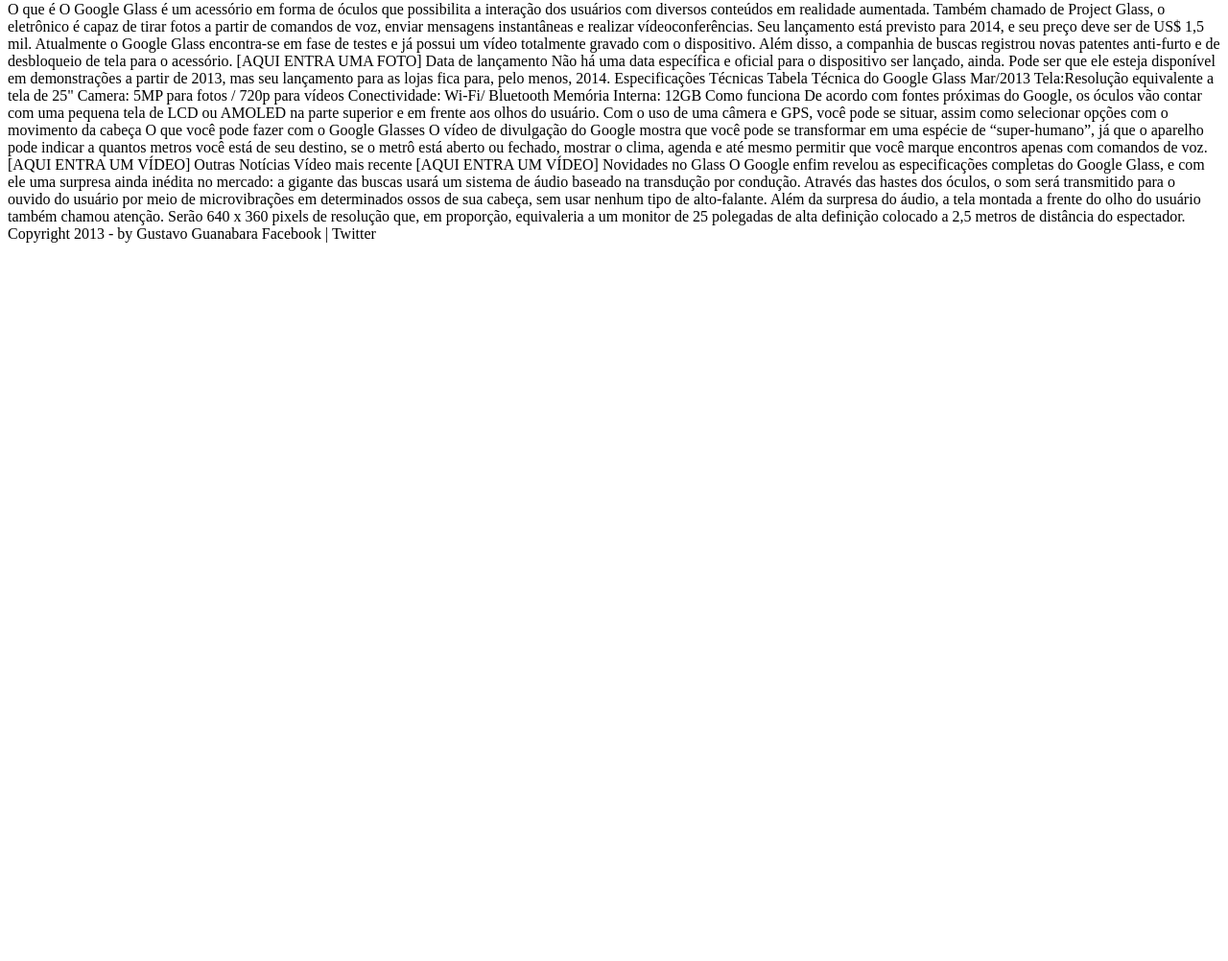
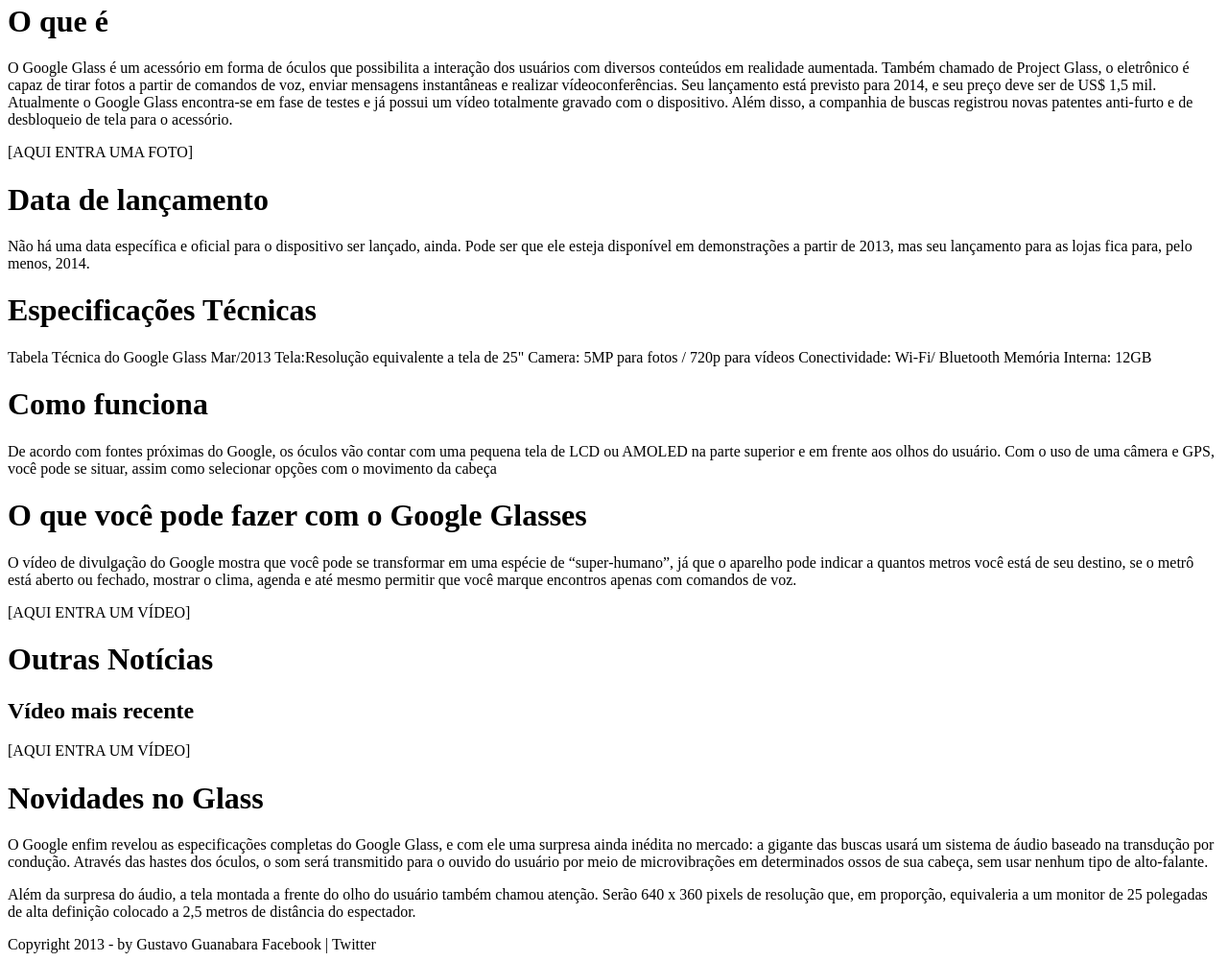
Before and after one commit to douglasabnovato/google-glass, a plain HTML site: page index.html in a window 1280 px wide. Shown: the part 489-1491 px from the top of the page at 96% size. Before the commit the page ends 800 px from the top, so only its background shows below. Drawn offline with Linux system fonts and the light colour scheme.

Commit message:
paragráfos quebra de textos símbolos especiais

```diff
--- a/index.html
+++ b/index.html
@@ -32,39 +32,38 @@
             </hgroup>
 
 
-            O que é
-            O Google Glass é um acessório em forma de óculos que possibilita a interação dos usuários com diversos conteúdos em realidade aumentada. Também chamado de Project Glass, o eletrônico é capaz de tirar fotos a partir de comandos de voz, enviar mensagens instantâneas e realizar vídeoconferências. Seu lançamento está previsto para 2014, e seu preço deve ser de US$ 1,5 mil. Atualmente o Google Glass encontra-se em fase de testes e já possui um vídeo totalmente gravado com o dispositivo. Além disso, a companhia de buscas registrou novas patentes anti-furto e de desbloqueio de tela para o acessório.
+            <h1>O que é</h1>
+            <p>O Google Glass é um acessório em forma de óculos que possibilita a interação dos usuários com diversos conteúdos em realidade aumentada. Também chamado de Project Glass, o eletrônico é capaz de tirar fotos a partir de comandos de voz, enviar mensagens instantâneas e realizar vídeoconferências. Seu lançamento está previsto para 2014, e seu preço deve ser de US$ 1,5 mil. Atualmente o Google Glass encontra-se em fase de testes e já possui um vídeo totalmente gravado com o dispositivo. Além disso, a companhia de buscas registrou novas patentes anti-furto e de desbloqueio de tela para o acessório.</p>
 
             [AQUI ENTRA UMA FOTO]
 
-            Data de lançamento
-            Não há uma data específica e oficial para o dispositivo ser lançado, ainda. Pode ser que ele esteja disponível em demonstrações a partir de 2013, mas seu lançamento para as lojas fica para, pelo menos, 2014.
+            <h1>Data de lançamento</h1>
+            <p>Não há uma data específica e oficial para o dispositivo ser lançado, ainda. Pode ser que ele esteja disponível em demonstrações a partir de 2013, mas seu lançamento para as lojas fica para, pelo menos, 2014.</p>
 
-            Especificações Técnicas
-            Tabela Técnica do Google Glass Mar/2013
-
+            <h1>Especificações Técnicas</h1>
+            <p>Tabela Técnica do Google Glass Mar/2013
             Tela:Resolução equivalente a tela de 25"
             Camera: 5MP para fotos / 720p para vídeos
             Conectividade: Wi-Fi/ Bluetooth
-            Memória Interna: 12GB
+            Memória Interna: 12GB</p>
 
-            Como funciona
-            De acordo com fontes próximas do Google, os óculos vão contar com uma pequena tela de LCD ou AMOLED na parte superior e em frente aos olhos do usuário. Com o uso de uma câmera e GPS, você pode se situar, assim como selecionar opções com o movimento da cabeça
+            <h1>Como funciona</h1>
+            <p> De acordo com fontes próximas do Google, os óculos vão contar com uma pequena tela de LCD ou AMOLED na parte superior e em frente aos olhos do usuário. Com o uso de uma câmera e GPS, você pode se situar, assim como selecionar opções com o movimento da cabeça </p>
 
-            O que você pode fazer com o Google Glasses
-            O vídeo de divulgação do Google mostra que você pode se transformar em uma espécie de “super-humano”, já que o aparelho pode indicar a quantos metros você está de seu destino, se o metrô está aberto ou fechado, mostrar o clima, agenda e até mesmo permitir que você marque encontros apenas com comandos de voz.
+            <h1>O que você pode fazer com o Google Glasses</h1>
+            <p> O vídeo de divulgação do Google mostra que você pode se transformar em uma espécie de “super-<wbr/>humano”, já que o aparelho pode indicar a quantos metros você está de seu destino, se o metrô está aberto ou fechado, mostrar o clima, agenda e até mesmo permitir que você marque encontros apenas com comandos de voz. </p>
 
             [AQUI ENTRA UM VÍDEO]
 
-            Outras Notícias
-            Vídeo mais recente
+            <h1>Outras Notícias</h1>
+            <h2>Vídeo mais recente</h2>
 
             [AQUI ENTRA UM VÍDEO]
 
-            Novidades no Glass
-            O Google enfim revelou as especificações completas do Google Glass, e com ele uma surpresa ainda inédita no mercado: a gigante das buscas usará um sistema de áudio baseado na transdução por condução. Através das hastes dos óculos, o som será transmitido para o ouvido do usuário por meio de microvibrações em determinados ossos de sua cabeça, sem usar nenhum tipo de alto-falante.
+            <h1>Novidades no Glass</h1>
+            <p> O Google enfim revelou as especificações completas do Google Glass, e com ele uma surpresa ainda inédita no mercado: a gigante das buscas usará um sistema de áudio baseado na transdução por condução. Através das hastes dos óculos, o som será transmitido para o ouvido do usuário por meio de microvibrações em determinados ossos de sua cabeça, sem usar nenhum tipo de alto-falante. </p>
 
-            Além da surpresa do áudio, a tela montada a frente do olho do usuário também chamou atenção. Serão 640 x 360 pixels de resolução que, em proporção, equivaleria a um monitor de 25 polegadas de alta definição colocado a 2,5 metros de distância do espectador.
+            <p> Além da surpresa do áudio, a tela montada a frente do olho do usuário também chamou atenção. Serão 640 x 360 pixels de resolução que, em proporção, equivaleria a um monitor de 25 polegadas de alta definição colocado a 2,5 metros de distância do espectador. </p>
 
             Copyright 2013 - by Gustavo Guanabara
             Facebook | Twitter
```
